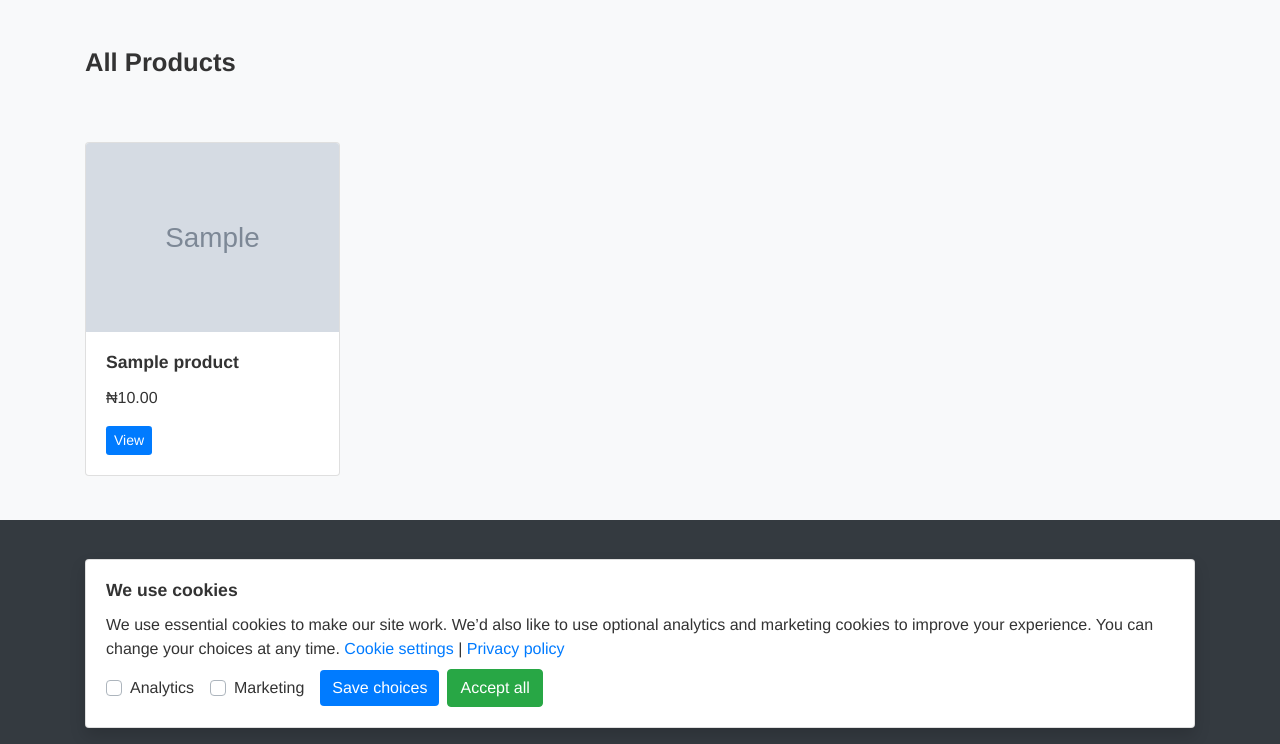
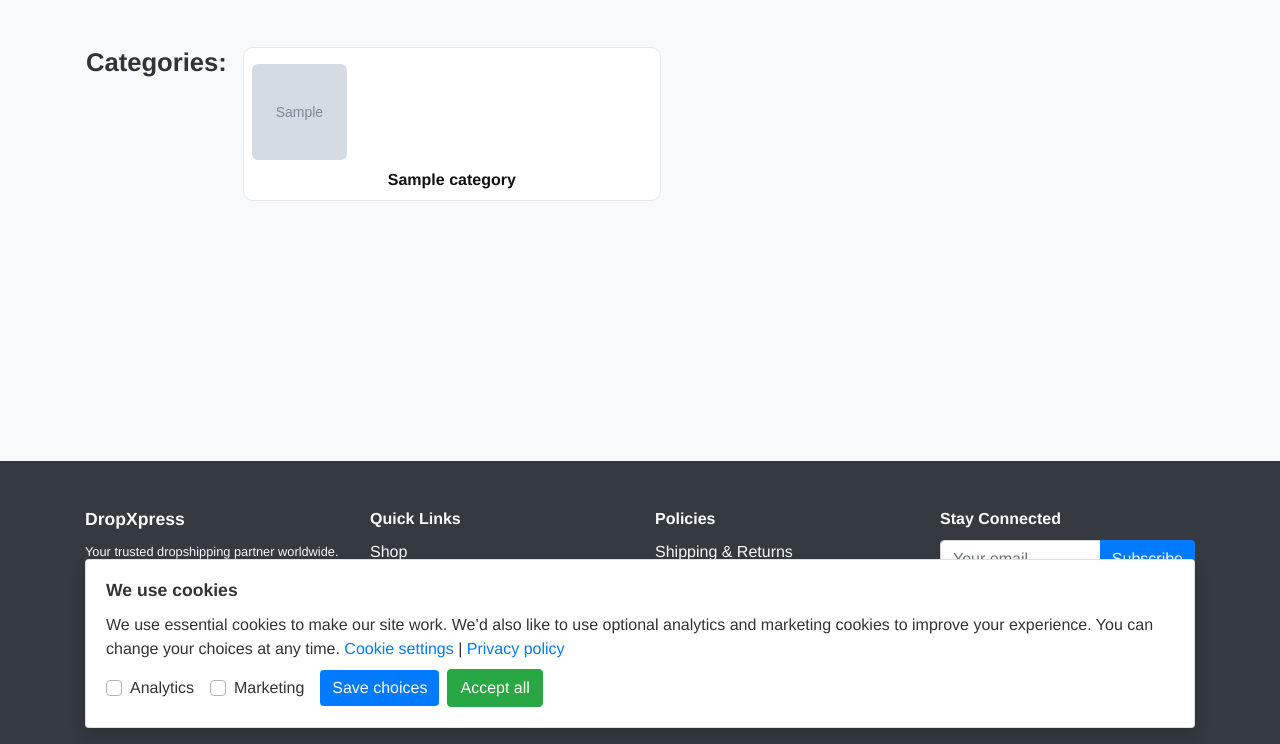
Before and after one commit to kaelzubs/dropshipping, a Django app: page /catalog/ in a window 1280 px wide. Shown: the part 56-800 px from the top of the page. Run offline with Django 4.2, Linux system fonts and the light colour scheme; tables that the repository leaves empty hold one stand-in row (values such as "Sample post"); grey boxes marked "Sample" are stand-in pictures; some libraries are stand-ins or nearby versions.

Commit message:
Monday commits

```diff
--- a/catalog/models.py
+++ b/catalog/models.py
@@ -4,6 +4,7 @@ from django.utils.text import slugify
 class Category(models.Model):
     name = models.CharField(max_length=120, unique=True)
     slug = models.SlugField(max_length=140, unique=True, blank=True)
+    image = models.ImageField(upload_to="category_images/", blank=True)
 
     class Meta:
         verbose_name_plural = "categories"
@@ -13,6 +14,13 @@ class Category(models.Model):
         super().save(*args, **kwargs)
 
     def __str__(self): return self.name
+
+class CategoryImage(models.Model):
+    category = models.ForeignKey(Category, on_delete=models.CASCADE, related_name="images")
+    image = models.ImageField(upload_to="category_images/")
+
+    def __str__(self):
+        return f"Image for {self.category.name}"
 
 class Product(models.Model):
     category = models.ForeignKey(Category, on_delete=models.PROTECT, related_name='products')
--- a/catalog/urls.py
+++ b/catalog/urls.py
@@ -1,5 +1,5 @@
 from django.urls import path
-from .views import product_list, product_detail, search_product
+from .views import product_list, product_detail, search_product, category_list
 
 app_name = 'catalog'
 
@@ -7,5 +7,6 @@ urlpatterns = [
     path('', product_list, name='list'),
     path('search-result/', search_product, name='search'),
     path('<slug:slug>/', product_detail, name='detail'),
-    path("category/<slug:category_slug>/", product_list, name="product_list_by_category"),
+    path("product/<slug:category_slug>/", product_list, name="product_list_by_category"),
+    path("category/<slug:category_slug>/", category_list, name="category_list_by_category"),
 ]
--- a/catalog/views.py
+++ b/catalog/views.py
@@ -2,20 +2,15 @@ from django.shortcuts import render, get_object_or_404
 from .models import Product, Category
 from django.core.paginator import Paginator, EmptyPage, PageNotAnInteger
 from django.db.models import Q
-from django.core.paginator import Paginator, EmptyPage, PageNotAnInteger
-from django.shortcuts import render, get_object_or_404
-from .models import Category, Product
 
+def category_list(request, category_slug=None):
+    category = None
+    products = Product.objects.all()
+    categories = Category.objects.all()
 
-def product_list(request, category_slug=None):
-    category = None
-    categories = Category.objects.all()
-    products = Product.objects.all()
-
-    # Filter by category if slug is provided
     if category_slug:
         category = get_object_or_404(Category, slug=category_slug)
-        products = Product.objects.filter(is_active=True).order_by('-id')
+        products = products.filter(category=category, is_active=True).order_by('-id')
 
     # products = Product.objects.all().order_by('-id')   # or any ordering you prefer
     paginator = Paginator(products, 4)  # 12 products per page
@@ -29,13 +24,36 @@ def product_list(request, category_slug=None):
         # If page is out of range (e.g. 9999), deliver last page of results.
         page_obj = paginator.page(paginator.num_pages)
 
-    return render(request, 'catalog/list.html', {
-        'category': category,
+    return render(request, 'catalog/category_list.html', {
         'products': products,
         'categories': categories,
-        'page_obj': page_obj,
-        'page_number': page_number
+        'category': category,
+        'page_obj': page_obj
     })
+
+
+def product_list(request, category_slug=None):
+    category = None
+    products = Product.objects.all()
+    categories = Category.objects.all()
+
+    if category_slug:
+        category = get_object_or_404(Category, slug=category_slug)
+        products = products.filter(category=category, is_active=True).order_by('-id')
+
+    # products = Product.objects.all().order_by('-id')   # or any ordering you prefer
+    paginator = Paginator(products, 4)  # 12 products per page
+    page_number = request.GET.get("page")
+    try:
+        page_obj = paginator.get_page(page_number)
+    except PageNotAnInteger:
+        # If page is not an integer, deliver first page.
+        page_obj = paginator.page(1)
+    except EmptyPage:
+        # If page is out of range (e.g. 9999), deliver last page of results.
+        page_obj = paginator.page(paginator.num_pages)
+
+    return render(request, 'catalog/list.html', {'products': products, 'categories': categories, 'page_obj': page_obj, 'category': category})
 
 def product_detail(request, slug):
     product = get_object_or_404(Product, slug=slug, is_active=True)
--- a/shop/settings.py
+++ b/shop/settings.py
@@ -39,7 +39,7 @@ if not SECRET_KEY:
 # SECURITY WARNING: don't run with debug turned on in production!
 # Allow all hosts in development, restrict in production
 # DEBUG = os.getenv('DEBUG')
-DEBUG=False
+DEBUG=True
 if DEBUG == True:
     ALLOWED_HOSTS = ['*']
 # ALLOWED_HOSTS = os.getenv('DJANGO_ALLOWED_HOSTS', '').split(',')
--- a/static/css/styles.css
+++ b/static/css/styles.css
@@ -206,6 +206,91 @@ main {
   }
 }
 
+/* .category-img {
+  width: 200px;       /* set desired width */
+  /* height: 200px;      set desired height */
+  /* object-fit: cover;  /* crop/scale image to fill box */
+  /* border-radius: 8px; /* optional: rounded corners */
+/* } */
+/*
+.category-img {
+  width: 100%;
+  aspect-ratio: 1 / 1; /* keeps it square */
+  /* object-fit: cover;
+}
+ */
+
+ .category-grid {
+  display: grid;
+  grid-template-columns: repeat(auto-fill, minmax(160px, 1fr));
+  gap: 12px;
+}
+
+.category-grid {
+  display: grid;
+  grid-template-columns: repeat(auto-fill, minmax(220px, 1fr));
+  gap: 16px;
+}
+
+.image-grid {
+  display: grid;
+  grid-template-columns: repeat(auto-fill, minmax(80px, 1fr));
+  gap: 6px;
+}
+
+.grid-img {
+  width: 100%;
+  aspect-ratio: 1/1;   /* keeps them square */
+  object-fit: cover;   /* crops neatly */
+  border-radius: 6px;
+}
+
+.placeholder {
+  background: #f5f5f5;
+  display: flex;
+  align-items: center;
+  justify-content: center;
+  color: #777;
+}
+
+.category-item {
+  display: flex;
+  flex-direction: column;
+  text-decoration: none;
+  border: 1px solid #e5e7eb;
+  border-radius: 10px;
+  overflow: hidden;
+  background: #fff;
+}
+
+.item-placeholder {
+  display: flex;
+  align-items: center;
+  justify-content: center;
+  color: #777;
+  background: #f5f5f5;
+}
+
+.item-label {
+  padding: 8px;
+  text-align: center;
+  color: #111;
+  font-weight: 600;
+}
+
+/* Optional hover polish */
+.item-img { transition: transform .15s ease; }
+.category-item:hover .item-img { transform: scale(1.03); }
+
+@media (max-width: 576px) {
+  .category-list {
+    padding: 15px;   /* adjust as needed */
+  }
+  .category-list li {
+    margin-bottom: 10px; /* optional spacing between items */
+  }
+}
+
 /* Make table text slightly smaller and cleaner */
 .table-sm td,
 .table-sm th {
--- a/templates/base.html
+++ b/templates/base.html
@@ -11,6 +11,21 @@
   <link rel="stylesheet" href="https://stackpath.bootstrapcdn.com/bootstrap/4.5.2/css/bootstrap.min.css">
   <link rel="stylesheet" href="{% static 'css/styles.css' %}">
   <link href="{% static 'img/favicon.png' %}" type="image/png" rel="icon">
+  <style>
+    /* Full-screen overlay */
+    .loader-overlay {
+      position: fixed; inset: 0; background: #ffffff; z-index: 9999;
+      display: flex; align-items: center; justify-content: center;
+    }
+    /* Spinner */
+    .spinner {
+      width: 56px; height: 56px; border: 4px solid #e5e7eb; border-top-color: #0d6efd;
+      border-radius: 50%; animation: spin .9s linear infinite;
+    }
+    @keyframes spin { to { transform: rotate(360deg); } }
+    /* Hide overlay once ready */
+    .loader-hidden { opacity: 0; visibility: hidden; transition: opacity .2s ease; }
+  </style>
 </head>
 <body>
   <nav class="navbar navbar-expand-lg navbar-light bg-primary fixed-top">
@@ -50,6 +65,9 @@
     </div>
   </nav>
   <main role="main" class="container mt-5">
+    <div id="page-loader" class="loader-overlay">
+      <div class="spinner" aria-label="Loading"></div>
+    </div>
     {% block content %}{% endblock %}
   </main>
 
@@ -125,5 +143,12 @@
   <!-- Font Awesome for icons -->
   <script src="https://kit.fontawesome.com/a076d05399.js"></script>
   <script src="{% static 'js/script.js' %}"></script>
+  <script>
+    // Hide loader once DOM is ready
+    document.addEventListener('DOMContentLoaded', function () {
+      const overlay = document.getElementById('page-loader');
+      if (overlay) overlay.classList.add('loader-hidden');
+    });
+  </script>
 </body>
 </html>
--- a/templates/catalog/detail.html
+++ b/templates/catalog/detail.html
@@ -8,7 +8,7 @@
     <img id="mainImage" src="{{ product.image.url }}" class="img-fluid cursor-pointer" data-bs-toggle="modal" data-bs-target="#imageModal" alt="{{ product.title }}">
     {% endif %}
     {% if product.images.all %}
-    <div class="row mt-4">
+    <div class="row">
       <div class="col-12">
         <h3>More Images</h3>
         <div class="row">
--- a/templates/catalog/list.html
+++ b/templates/catalog/list.html
@@ -1,75 +1,27 @@
 {% extends 'base.html' %}
 {% load humanize %}
-{% block title %}Products{% endblock %}
+{% block title %}Categories{% endblock %}
 {% block content %}
 <div class="row mb-3">
-  <div class="col">
-    <h3 class='mb-5'>{% if category %}{{ category.name }}{% else %}All Products{% endif %}</h3>
+  <!-- Sidebar with categories -->
+   <h3 class='px-3'>Categories:</h3>
+  <div class="category-grid mb-4 category-list">
+    {% for c in categories %}
+    <div class="category-item pt-3 px-2">
+      <a href="{% url 'catalog:category_list_by_category' c.slug %}">
+        <div class="image-grid">
+          {% if c.images.all %}
+            {% for p in c.images.all %}
+            <img src="{{ p.image.url }}" alt="{{ c.name }}" class="grid-img" loading="lazy">
+            {% endfor %}
+          {% else %}
+            <div class="grid-img item-placeholder">No image</div>
+          {% endif %}
+        </div>
+        <div class="item-label">{{ c.name }}</div>
+      </a>
+    </div>
+    {% endfor %}
   </div>
 </div>
-<div class="row">
-  {% for product in page_obj %}
-    <div class="col-md-3 mb-4">
-      <div class="card h-100">
-        <img src="{{ product.image.url }}" class="card-img-top" alt="{{ product.title }}">
-        <div class="card-body">
-          <h5 class="card-title">{{ product.title }}</h5>
-          <p class="card-text">₦{{ product.price|floatformat:2|intcomma }}</p>
-          <a href="{% url 'catalog:detail' product.slug %}" class="btn btn-sm btn-primary">View</a>
-        </div>
-      </div>
-    </div>
-  {% empty %}
-    <div class="col-12 text-center text-muted">
-      <p>No products available.</p>
-    </div>
-  {% endfor %}
-</div>
-
-{% if page_obj.has_other_pages %}
-<nav aria-label="Page navigation">
-  <ul class="pagination justify-content-center">
-
-    {# Previous button #}
-    {% if page_obj.has_previous %}
-      <li class="page-item">
-        <a class="page-link" href="?page={{ page_obj.previous_page_number }}" aria-label="Previous">
-          <span aria-hidden="true">&laquo;</span>
-        </a>
-      </li>
-    {% else %}
-      <li class="page-item disabled">
-        <span class="page-link">&laquo;</span>
-      </li>
-    {% endif %}
-
-    {# Page numbers #}
-    {% for num in page_obj.paginator.page_range %}
-      {% if page_obj.number == num %}
-        <li class="page-item active">
-          <span class="page-link">{{ num }}</span>
-        </li>
-      {% elif num > page_obj.number|add:'-3' and num < page_obj.number|add:'3' %}
-        <li class="page-item">
-          <a class="page-link" href="?page={{ num }}">{{ num }}</a>
-        </li>
-      {% endif %}
-    {% endfor %}
-
-    {# Next button #}
-    {% if page_obj.has_next %}
-      <li class="page-item">
-        <a class="page-link" href="?page={{ page_obj.next_page_number }}" aria-label="Next">
-          <span aria-hidden="true">&raquo;</span>
-        </a>
-      </li>
-    {% else %}
-      <li class="page-item disabled">
-        <span class="page-link">&raquo;</span>
-      </li>
-    {% endif %}
-
-  </ul>
-</nav>
-{% endif %}
 {% endblock %}
--- a/templates/core/home.html
+++ b/templates/core/home.html
@@ -11,7 +11,7 @@
 <div class="row">
   {% for product in products %}
     <div class="col-md-3 mb-4">
-      <div class="card h-100">
+      <div class="card h-100 pt-3 px-2">
         {% if product.image %}<img src="{{ product.image.url }}" class="card-img-top">{% endif %}
         <div class="card-body">
           <h5 class="card-title">{{ product.title }}</h5>
```
Also changed, not shown: catalog/admin.py (+6 -1 lines), templates/catalog/category_list.html (added, +74 -0 lines).
